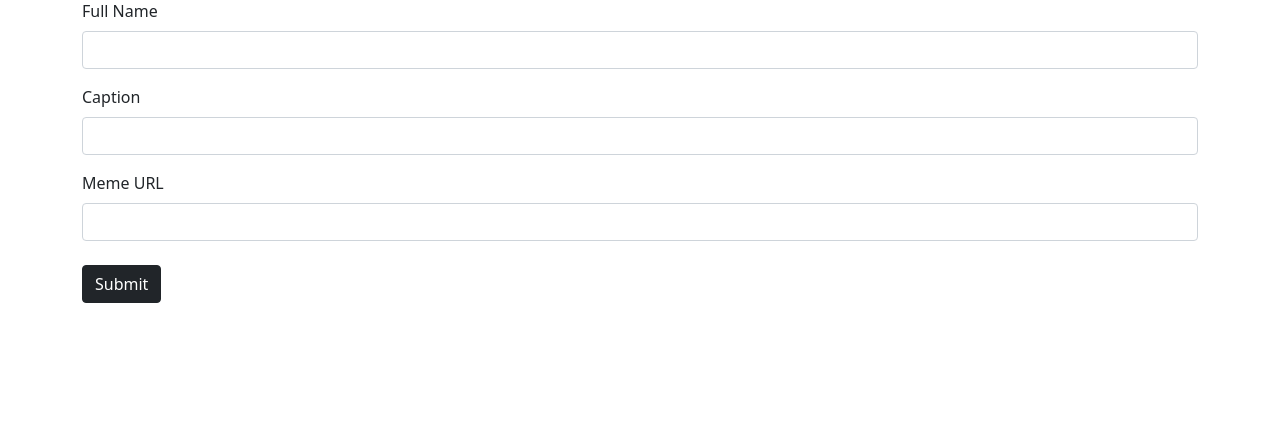
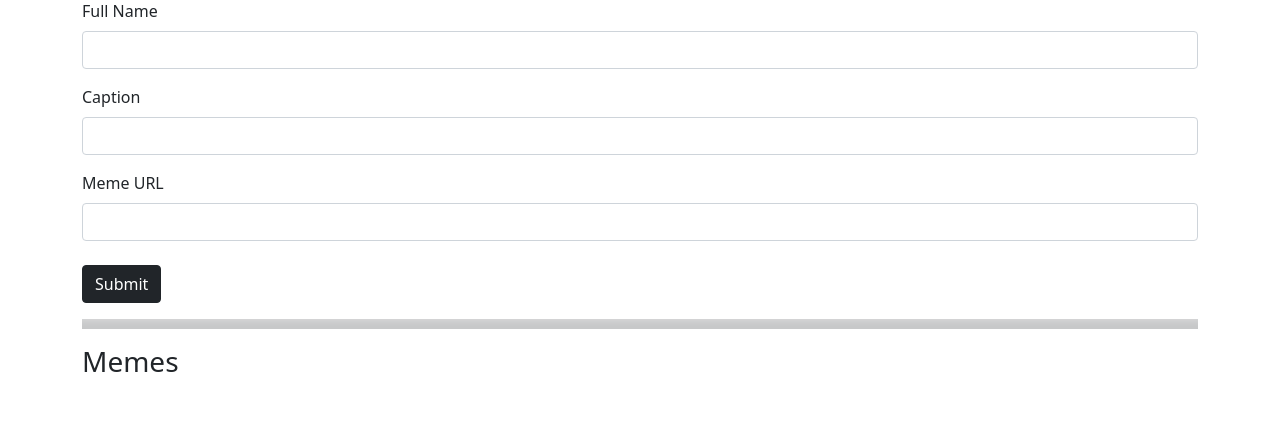
Before and after one commit to rajdeep-ghosh/xmeme, a Node server app: page / in a window 1280 px wide. Shown: the part 139-563 px from the top of the page. Run offline with Node 20, Linux system fonts and the light colour scheme; some libraries are stand-ins or nearby versions.

Commit message:
Setup mongodb local connection and create mongoose meme schema and model

```diff
--- a/app.js
+++ b/app.js
@@ -9,6 +9,29 @@ app.set('view engine', 'ejs');
 app.use(bodyParser.urlencoded({extended: true}));
 app.use(express.static('public'));
 
+// Connect MongoDB at default port 27017.
+mongoose.connect('mongodb://localhost:27017/xmemeDB', {
+    useNewUrlParser: true,
+    useCreateIndex: true,
+    useUnifiedTopology: true
+}, (err) => {
+    if (!err) {
+        console.log('MongoDB Connection Succeeded.')
+    } else {
+        console.log('Error in DB connection: ' + err)
+    }
+});
+
+// Create memeSchema
+const memeSchema = new mongoose.Schema({
+    name: String,
+    caption: String,
+    url: String
+});
+
+// Create meme model
+const Meme = mongoose.model('Meme', memeSchema);
+
 app.get('/', (req, res) => {
     res.render("home");
 });
--- a/public/css/styles.css
+++ b/public/css/styles.css
@@ -1,3 +1,9 @@
 .heading {
     font-size: 2rem;
 }
+
+hr.style {
+    height: 10px;
+	border: 0;
+	box-shadow: 0 10px 10px -10px #8c8b8b inset;
+  }
--- a/views/form.ejs
+++ b/views/form.ejs
@@ -18,3 +18,4 @@
         <button type="submit" class="mt-2 btn btn-dark">Submit</button>
     </form>
 </div>
+<hr class="style">
--- a/views/home.ejs
+++ b/views/home.ejs
@@ -2,4 +2,6 @@
 
 <%- include("form") %>
 
+<h3>Memes</h3>
+
 <%- include("partials/footer"); %>
```
Lines whose indentation alone changed are shown as unchanged.
